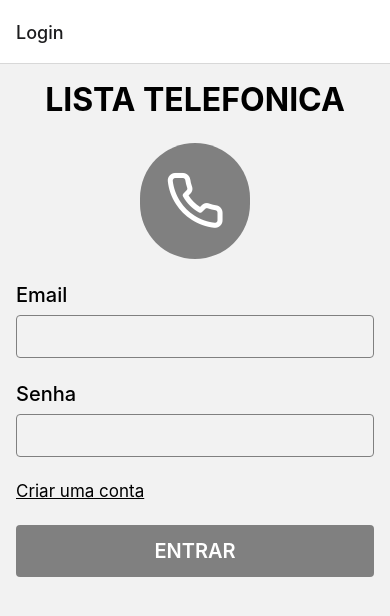
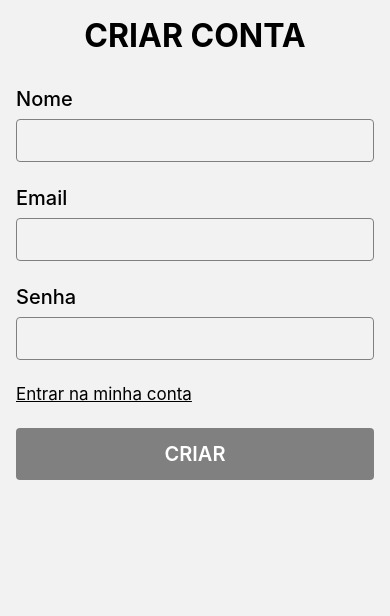
Before and after one commit to GabrielLaminas/app-tel, a React Native app: screen /Conta in a window 390 px wide. Shown: the top 616 px of the page. Built offline with nearby package versions, Linux system fonts and the light colour scheme.

Commit message:
Configuração rota, ajustes inicias de config, validacao Conta

```diff
--- a/App.js
+++ b/App.js
@@ -13,11 +13,32 @@ const Stack = createStackNavigator();
 const App = () => {
   return (
     <NavigationContainer>
-      <Stack.Navigator>
-        <Stack.Screen name="Login" component={Login} />
+      <Stack.Navigator initialRouteName='Login'>
+        <Stack.Screen
+          name="Login"
+          component={Login}
+          options={{
+            headerShown: false
+          }}
+        />
+        <Stack.Screen
+          name="Conta"
+          component={Conta}
+          options={configHeader}
+        />
+        <Stack.Screen
+          name="Contato"
+          component={Contato}
+          options={configHeader}
+        />
+        <Stack.Screen name="Usuario" component={ContatoUsuario} />
       </Stack.Navigator>
     </NavigationContainer>
   );
 };
 
+const configHeader = {
+  headerShown: false
+}
+
 export default App;
--- a/src/Pages/Conta/Conta.js
+++ b/src/Pages/Conta/Conta.js
@@ -1,12 +1,23 @@
 import React from "react";
-import { View, ScrollView, TouchableOpacity } from "react-native";
+import { View, ScrollView, TouchableOpacity, ActivityIndicator } from "react-native";
 import {
    MainView, MainTitle, ContainerInput,
    TextLabel, Input, ButtonContaText,
-   ButtonEntrar, ButtonEntrarText
+   ButtonEntrar, ButtonEntrarText, ErrorText
 } from "./ContaStyle.js"
+import { useNavigation } from "@react-navigation/native";
 
 function Conta() {
+   const { navigate } = useNavigation();
+   const [name, setName] = React.useState('');
+   const [email, setEmail] = React.useState('');
+   const [password, setPassWord] = React.useState('');
+   const [feedback, setFeedback] = React.useState(null);
+   const [laoding, setLoading] = React.useState(false);
+
+   async function handleCreateCount(){
+   }
+
    return (
       <ScrollView>
          <MainView>
@@ -18,7 +29,10 @@ function Conta() {
                   <Input
                      accessibilityLabel="input"
                      accessibilityLabelledBy="formLabelNome"
+                     value={name}
+                     onChangeText={(text) => setName(text.trim())}
                   />
+                  {feedback?.name && <ErrorText>{feedback.name}</ErrorText>}
                </View>
 
                <View>
@@ -26,7 +40,11 @@ function Conta() {
                   <Input
                      accessibilityLabel="input"
                      accessibilityLabelledBy="formLabelEmail"
+                     keyboardType="email-address"
+                     value={email}
+                     onChangeText={(text) => setEmail(text.trim())}
                   />
+                  {feedback?.email && <ErrorText>{feedback.email}</ErrorText>}
                </View>
 
                <View>
@@ -34,16 +52,26 @@ function Conta() {
                   <Input
                      accessibilityLabel="input"
                      accessibilityLabelledBy="formLabelSenha"
+                     value={password}
+                     onChangeText={(text) => setPassWord(text.trim())}
                   />
+                  {feedback?.password && <ErrorText>{feedback.password}</ErrorText>}
                </View>
             </ContainerInput>
 
-            <TouchableOpacity>
+            <TouchableOpacity onPress={() => navigate('Login')}>
                <ButtonContaText>Entrar na minha conta</ButtonContaText>
             </TouchableOpacity>
 
-            <ButtonEntrar>
-               <ButtonEntrarText>CRIAR</ButtonEntrarText>
+            <ButtonEntrar
+               color={name && email && password}
+               disabled={name && email && password ? false : true}
+               onPress={handleCreateCount}
+            >
+               { laoding
+                  ? <ActivityIndicator size={27} color="#fff" />
+                  : <ButtonEntrarText>CRIAR</ButtonEntrarText>
+               }
             </ButtonEntrar>
          </MainView>
       </ScrollView>
--- a/src/Pages/Conta/ContaStyle.js
+++ b/src/Pages/Conta/ContaStyle.js
@@ -39,7 +39,12 @@ const ButtonContaText = styled.Text`
 const ButtonEntrar = styled.TouchableOpacity`
    margin-top: 24px;
    padding: 14px;
-   background-color: green;
+   display: flex;
+   flex-direction: row;
+   gap: 8px;
+   align-items: center;
+   justify-content: center;
+   background-color: ${props => props.color ? 'green' : 'gray' };
    border-radius: 4px;
 `;
 
@@ -51,6 +56,11 @@ const ButtonEntrarText = styled.Text`
    color: #fff
 `;
 
+const ErrorText = styled.Text`
+   margin-top: 8px;
+   color: red;
+`;
+
 export {
-   MainView, MainTitle, ContainerInput, TextLabel, Input, ButtonContaText, ButtonEntrar, ButtonEntrarText
+   MainView, MainTitle, ContainerInput, TextLabel, Input, ButtonContaText, ButtonEntrar, ButtonEntrarText, ErrorText
 };
--- a/src/Pages/Login/Login.js
+++ b/src/Pages/Login/Login.js
@@ -11,8 +11,10 @@ import { auth } from "../../Firebase/firebase.js";
 import { signInWithEmailAndPassword } from "firebase/auth";
 
 import { schemaLogin } from '../../Validation/validation.js';
+import { useNavigation } from "@react-navigation/native";
 
 function Login() {
+   const { navigate } = useNavigation();
    const [email, setEmail] = React.useState('');
    const [password, setPassWord] = React.useState('');
    const [feedback, setFeedback] = React.useState(null);
@@ -83,7 +85,7 @@ function Login() {
             </View>
          </ContainerInput>
 
-         <TouchableOpacity>
+         <TouchableOpacity onPress={() => navigate('Conta')}>
             <ButtonContaText>Criar uma conta</ButtonContaText>
          </TouchableOpacity>
 
--- a/src/Validation/validation.js
+++ b/src/Validation/validation.js
@@ -5,4 +5,10 @@ const schemaLogin = Yup.object().shape({
    password: Yup.string().min(8, 'A senha deve ter no mínimo 8 caracteres').required('A senha é obrigatória')
 });
 
-export { schemaLogin };
+const schemaConta = Yup.object().shape({
+   name: Yup.string().required('O nome é obrigatório'),
+   email: Yup.string().email('Formato de e-mail inválido').required('O e-mail é obrigatório'),
+   password: Yup.string().min(8, 'A senha deve ter no mínimo 8 caracteres').required('A senha é obrigatória')
+});
+
+export { schemaLogin, schemaConta };
```
